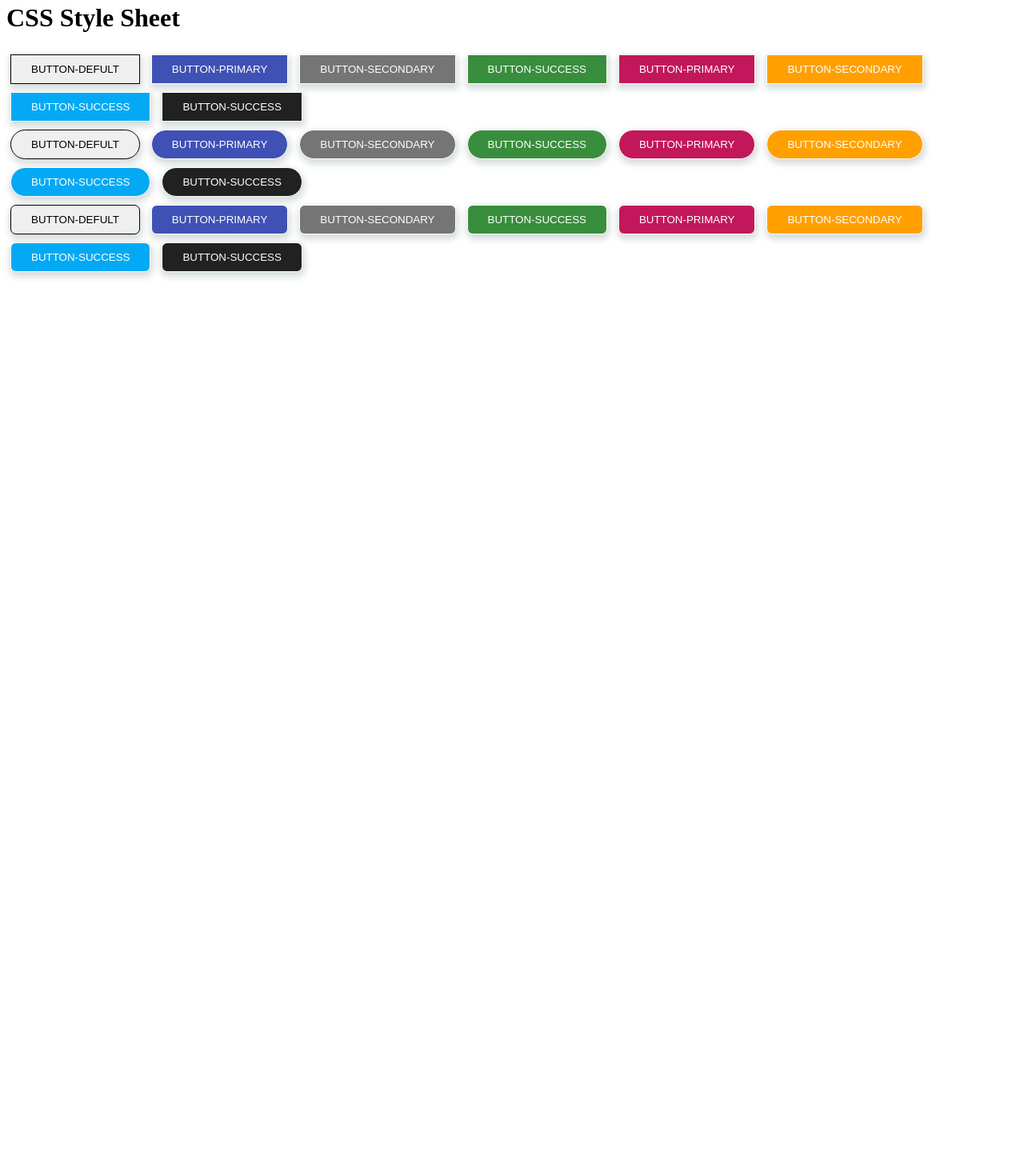
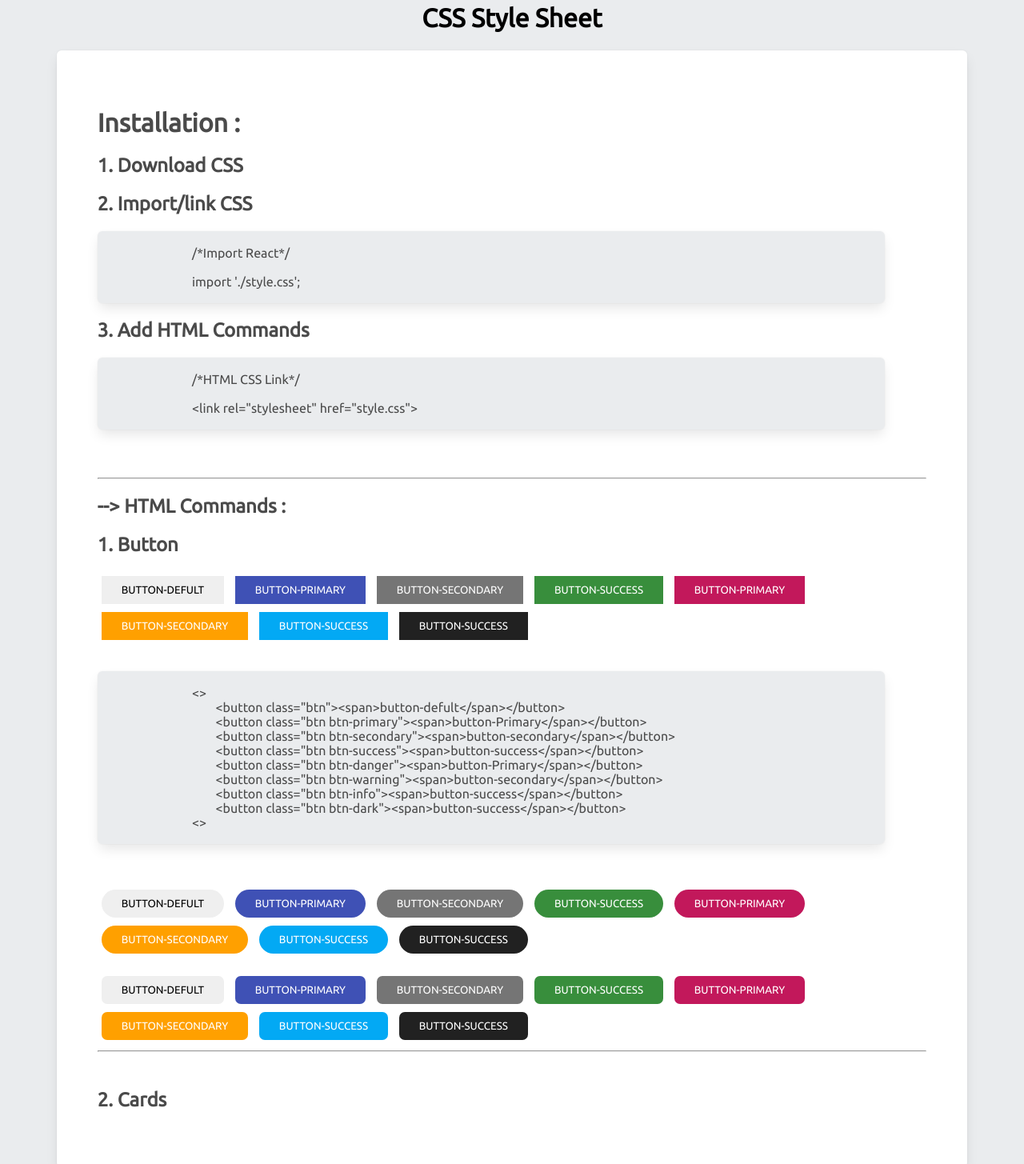
Before and after one commit to ThamiduAnjana/Web-Site-Style-CSS, a plain HTML site: page index.html in a window 1280 px wide. Shown: the part 17-1472 px from the top of the page at 80% size. Before the commit the page ends 800 px from the top, so only its background shows below. Drawn offline with Linux system fonts and the light colour scheme.

Commit message:
Modify Project

```diff
--- a/index.html
+++ b/index.html
@@ -5,40 +5,98 @@
 	<title>Style Page</title>
 	<link rel="stylesheet" href="style.css">
 </head>
-<body>
+<body bgcolor="#EAECEE">
 
-	<h1>CSS Style Sheet</h1>
+	<center><h1>CSS Style Sheet</h1></center>
 
-	<button class="btn"><span>BUTTON-defult</span></button>
-	<button class="btn btn-primary"><span>BUTTON-Primary</span></button>
-	<button class="btn btn-secondary"><span>BUTTON-secondary</span></button>
-	<button class="btn btn-success"><span>BUTTON-success</span></button>
-	<button class="btn btn-danger"><span>BUTTON-Primary</span></button>
-	<button class="btn btn-warning"><span>BUTTON-secondary</span></button>
-	<button class="btn btn-info"><span>BUTTON-success</span></button>
-	<button class="btn btn-dark"><span>BUTTON-success</span></button>
+	<div class="box" style="padding: 4%; margin-right: 5%;margin-left: 5%;">
 
-	<br>
+		<h1>Installation :</h1>
 
-	<button class="btn btn-curve"><span>BUTTON-defult</span></button>
-	<button class="btn btn-curve btn-primary"><span>BUTTON-Primary</span></button>
-	<button class="btn btn-curve btn-secondary"><span>BUTTON-secondary</span></button>
-	<button class="btn btn-curve btn-success"><span>BUTTON-success</span></button>
-	<button class="btn btn-curve btn-danger"><span>BUTTON-Primary</span></button>
-	<button class="btn btn-curve btn-warning"><span>BUTTON-secondary</span></button>
-	<button class="btn btn-curve btn-info"><span>BUTTON-success</span></button>
-	<button class="btn btn-curve btn-dark"><span>BUTTON-success</span></button>
+		<h2>1. Download CSS</h2>
+		<h2>2. Import/link CSS</h2>
 
-	<br>
+		<div class="box" style="width: 95%;background-color: #EAECEE;padding: 0;">
+			<xmp>
+				/*Import React*/
 
-	<button class="btn btn-edge-curve"><span>BUTTON-defult</span></button>
-	<button class="btn btn-edge-curve btn-primary"><span>BUTTON-Primary</span></button>
-	<button class="btn btn-edge-curve btn-secondary"><span>BUTTON-secondary</span></button>
-	<button class="btn btn-edge-curve btn-success"><span>BUTTON-success</span></button>
-	<button class="btn btn-edge-curve btn-danger"><span>BUTTON-Primary</span></button>
-	<button class="btn btn-edge-curve btn-warning"><span>BUTTON-secondary</span></button>
-	<button class="btn btn-edge-curve btn-info"><span>BUTTON-success</span></button>
-	<button class="btn btn-edge-curve btn-dark"><span>BUTTON-success</span></button>
+				import './style.css';
+			</xmp>
+		</div>
+
+		<h2>3. Add HTML Commands</h2>
+
+		<div class="box" style="width: 95%;background-color: #EAECEE;padding: 0;">
+			<xmp>
+				/*HTML CSS Link*/
+
+				<link rel="stylesheet" href="style.css">
+			</xmp>
+		</div>
+
+		<br><br>
+
+		<hr>
+
+		<h2>--> HTML Commands :</h2>
+
+		<h2>1. Button</h2>
+
+		<button class="btn"><span>button-defult</span></button>
+		<button class="btn btn-primary"><span>button-Primary</span></button>
+		<button class="btn btn-secondary"><span>button-secondary</span></button>
+		<button class="btn btn-success"><span>button-success</span></button>
+		<button class="btn btn-danger"><span>button-Primary</span></button>
+		<button class="btn btn-warning"><span>button-secondary</span></button>
+		<button class="btn btn-info"><span>button-success</span></button>
+		<button class="btn btn-dark"><span>button-success</span></button>
+
+		<br><br>
+
+		<div class="box" style="width: 95%;background-color: #EAECEE;padding: 0;">
+			<xmp>
+				<>
+					<button class="btn"><span>button-defult</span></button>
+					<button class="btn btn-primary"><span>button-Primary</span></button>
+					<button class="btn btn-secondary"><span>button-secondary</span></button>
+					<button class="btn btn-success"><span>button-success</span></button>
+					<button class="btn btn-danger"><span>button-Primary</span></button>
+					<button class="btn btn-warning"><span>button-secondary</span></button>
+					<button class="btn btn-info"><span>button-success</span></button>
+					<button class="btn btn-dark"><span>button-success</span></button>
+				<>
+			</xmp>
+		</div>
+
+		<br><br>
+
+		<button class="btn btn-curve"><span>button-defult</span></button>
+		<button class="btn btn-curve btn-primary"><span>button-Primary</span></button>
+		<button class="btn btn-curve btn-secondary"><span>button-secondary</span></button>
+		<button class="btn btn-curve btn-success"><span>button-success</span></button>
+		<button class="btn btn-curve btn-danger"><span>button-Primary</span></button>
+		<button class="btn btn-curve btn-warning"><span>button-secondary</span></button>
+		<button class="btn btn-curve btn-info"><span>button-success</span></button>
+		<button class="btn btn-curve btn-dark"><span>button-success</span></button>
+
+		<br><br>
+
+		<button class="btn btn-edge-curve"><span>button-defult</span></button>
+		<button class="btn btn-edge-curve btn-primary"><span>button-Primary</span></button>
+		<button class="btn btn-edge-curve btn-secondary"><span>button-secondary</span></button>
+		<button class="btn btn-edge-curve btn-success"><span>button-success</span></button>
+		<button class="btn btn-edge-curve btn-danger"><span>button-Primary</span></button>
+		<button class="btn btn-edge-curve btn-warning"><span>button-secondary</span></button>
+		<button class="btn btn-edge-curve btn-info"><span>button-success</span></button>
+		<button class="btn btn-edge-curve btn-dark"><span>button-success</span></button>
+
+		<hr>
+
+		<br>
+
+		<h2>2. Cards</h2>
+
+	</div>
 
 </body>
 </html>
--- a/style.css
+++ b/style.css
@@ -1,7 +1,16 @@
+/*Import Font URL*/
+@import url('https://fonts.googleapis.com/css2?family=Ubuntu&display=swap');
+
+/*Set Font All the Doc*/
+*{
+   font-family: 'Ubuntu', sans-serif;
+}
+/*END Set Font All the Doc*/
+
 /* Button Style */
 .btn{
-    border: 1px solid;
-    box-shadow: 1px 4px 8px 2px #D5DBDB;
+    border: none;
+    box-shadow: 2px;
     padding: 10px 25px;
     display: inline-block;
     text-transform: uppercase;
@@ -13,6 +22,12 @@
     margin: 5px;
 }
 /* END Button Style */
+
+/*Button Border Style*/
+.btn-border{
+    border: 1px solid;
+}
+/*END Button Border Style*/
 
 /*Button Curve*/
 .btn-curve{
@@ -126,3 +141,14 @@
     right: 0;
 }
 /* END Button Span Style */
+
+/*Cards Style*/
+.box {
+    background-color: #fff;
+    border-radius: 6px;
+    box-shadow: 0 0.5em 1em -0.125em rgb(10 10 10 / 10%), 0 0 0 1px rgb(10 10 10 / 2%);
+    color: #4a4a4a;
+    display: block;
+    padding: 1.25rem;
+}
+/*END Cards Style*/
```
